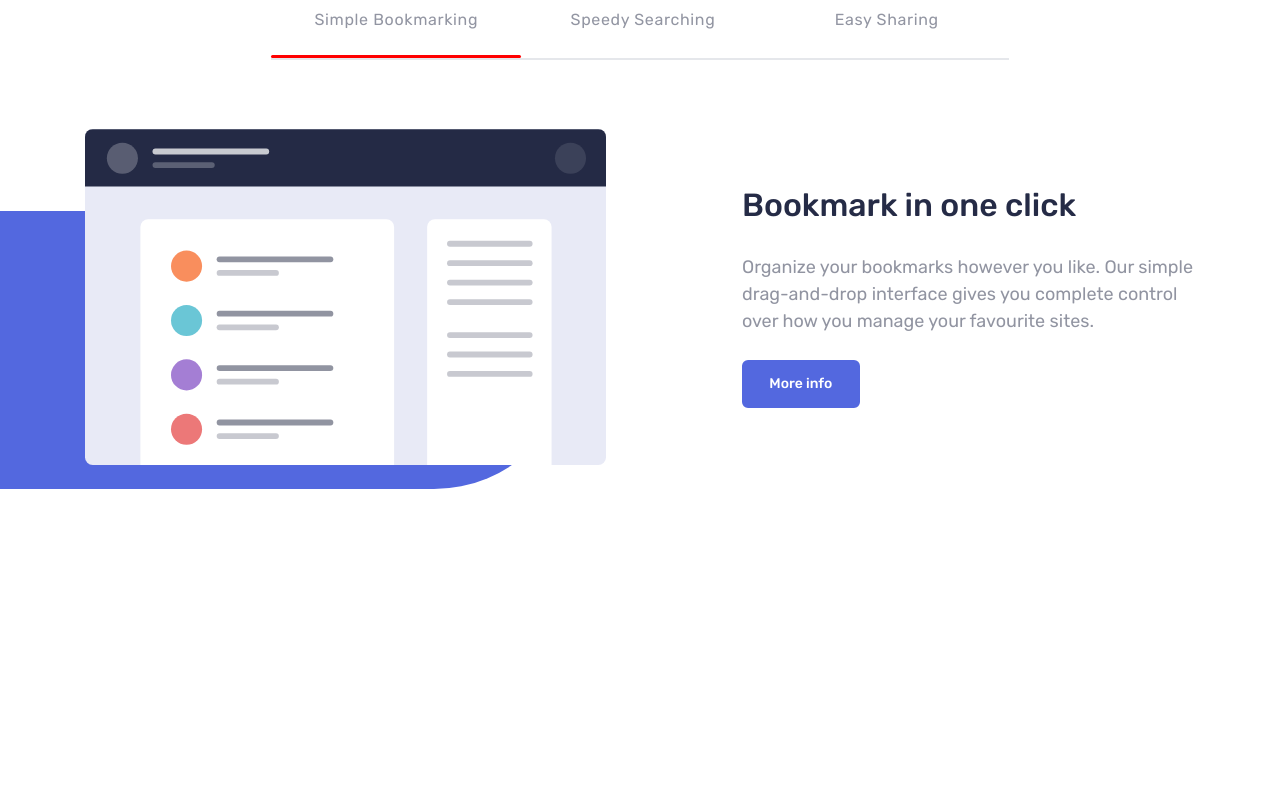
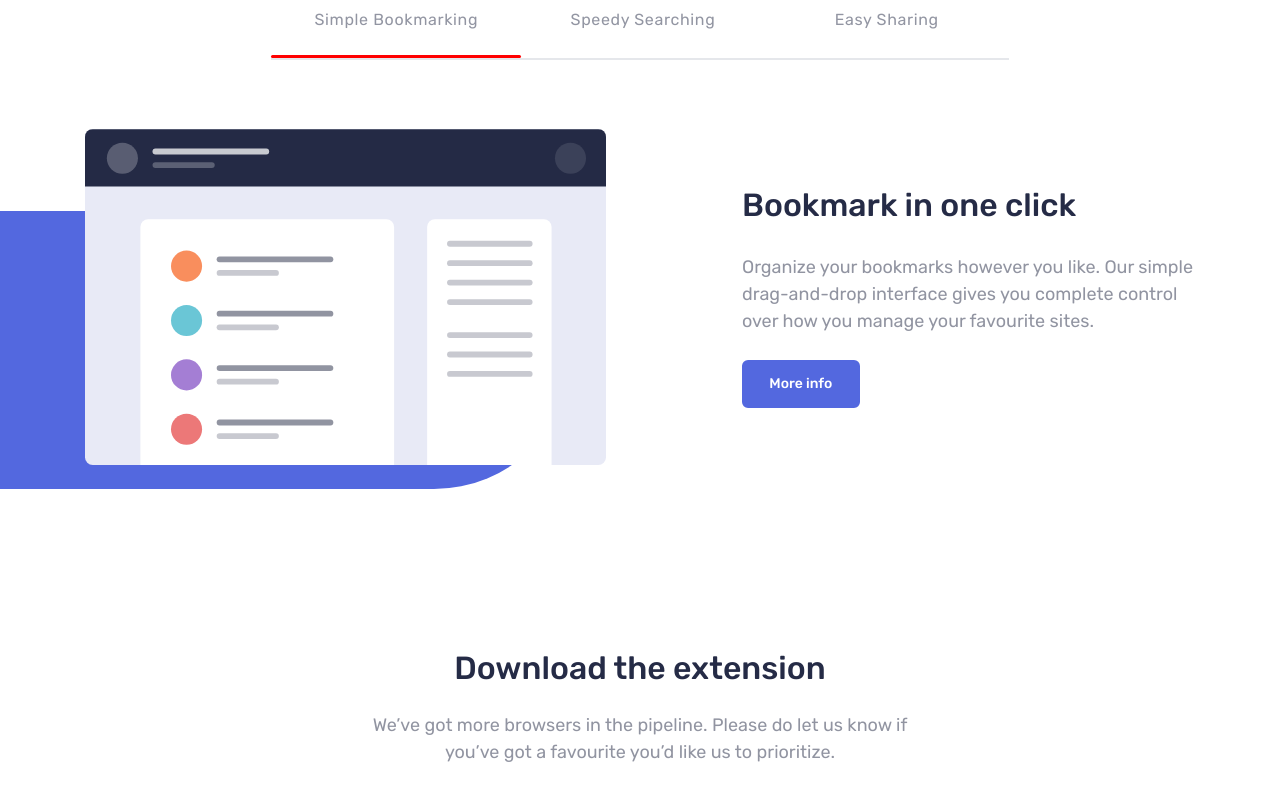
Before and after one commit to SkivaDev/frontendMentor-bookmark-landing-page, a React (Vite) app: page / in a window 1280 px wide. Shown: the part 901-1701 px from the top of the page. Before the commit the page ends 1435 px from the top, so only its background shows below. Built offline with nearby package versions, Linux system fonts and the light colour scheme.

Commit message:
feat(containers): :sparkles: add Extensions container, HTML structure, and Tailwind styles

```diff
--- /dev/null
+++ b/src/components/Extention.jsx
@@ -0,0 +1,11 @@
+import React from 'react'
+
+function Extention({}) {
+  return (
+    <div>
+
+    </div>
+  )
+}
+
+export default Extention
--- /dev/null
+++ b/src/containers/Extensions.jsx
@@ -0,0 +1,29 @@
+import React from "react";
+import Extention from "../components/Extention";
+
+function Extensions() {
+  return (
+    <div className="flex flex-col items-center justify-center max-w-[73.375rem] mx-auto mt-[6.875rem] px-[1.25rem] gap-[2.875rem] md:px-8">
+      <ContainerText />
+      <div className="flex flex-col items-center justify-center w-full md:justify-between lg:items-start md:flex-row gap-16 py-[4.3125rem]">
+        <Extention />
+      </div>
+    </div>
+  );
+}
+
+function ContainerText() {
+  return (
+    <div className="flex flex-col gap-[1.25rem] items-center max-w-[33.575rem]">
+      <h2 className="text-[1.5rem] md:text-[2rem] font-medium">
+        Download the extension
+      </h2>
+      <p className="text-center md:text-[1.125rem] text-grayish-blue">
+        We’ve got more browsers in the pipeline. Please do let us know if you’ve
+        got a favourite you’d like us to prioritize.
+      </p>
+    </div>
+  );
+}
+
+export default Extensions;
--- a/src/page/Home.jsx
+++ b/src/page/Home.jsx
@@ -2,6 +2,7 @@ import React from "react";
 import Layout from "../containers/Layout";
 import HeroSection from "../containers/HeroSection";
 import Features from "../containers/Features";
+import Extensions from "../containers/Extensions";
 
 function Home() {
   return (
@@ -10,6 +11,7 @@ function Home() {
         <main>
           <HeroSection />
           <Features/>
+          <Extensions/>
         </main>
       </Layout>
     </>
```
